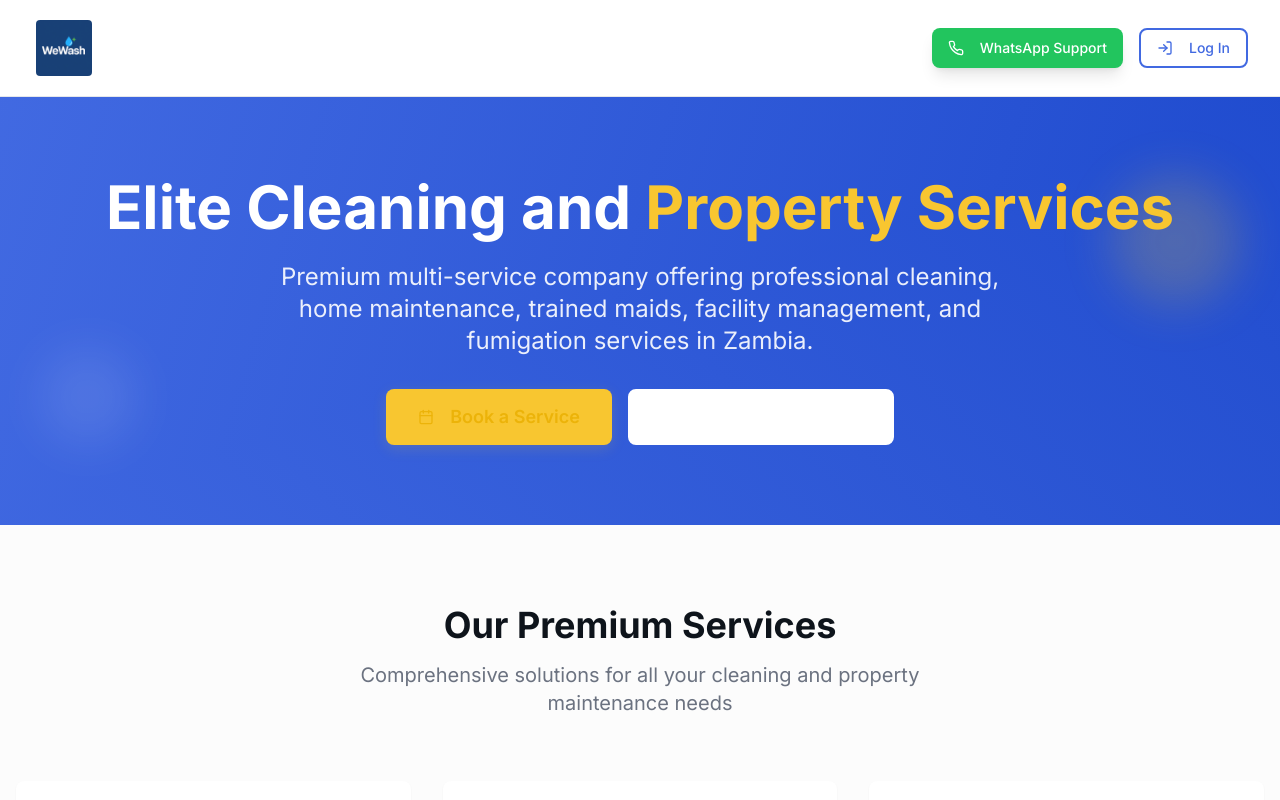
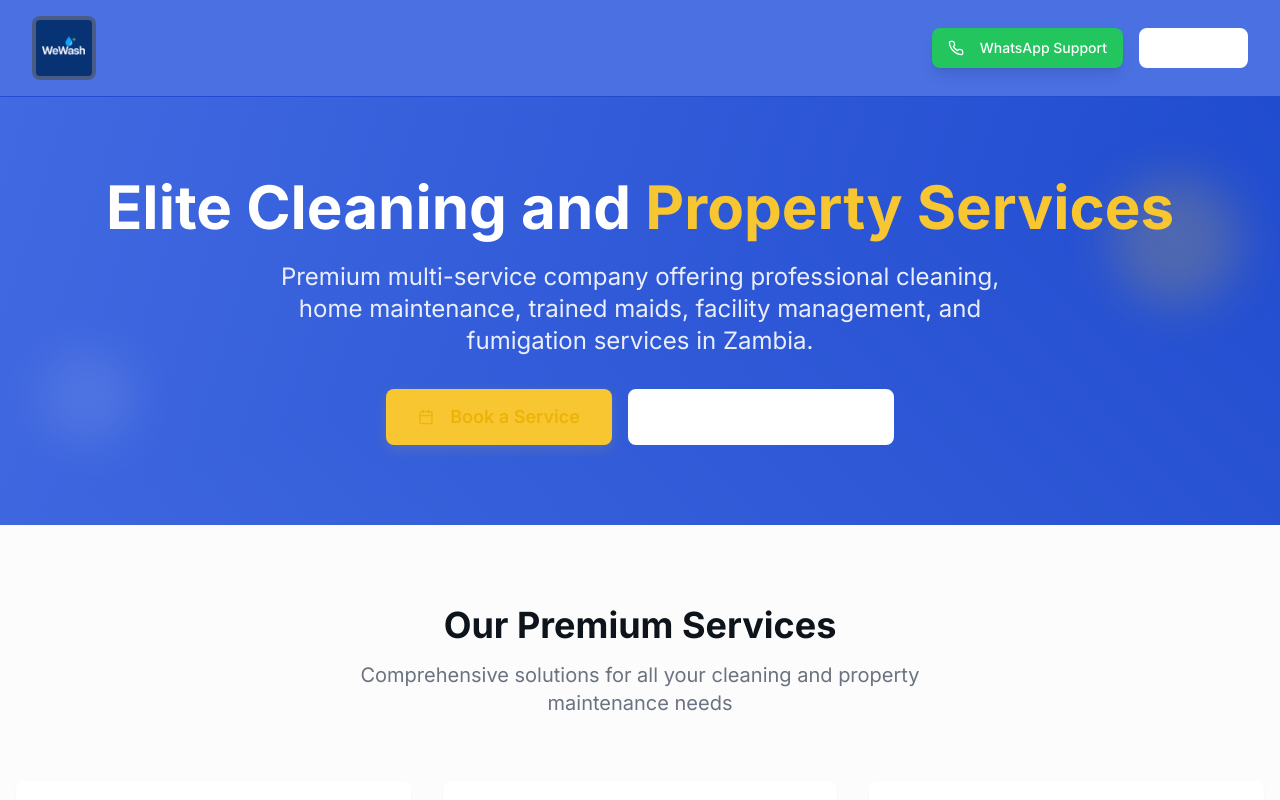
Before and after one commit to wemuve/wash-global, a React (Vite) app: page / in a window 1280 px wide. Shown: the top 800 px of the page. Built offline with nearby package versions, Linux system fonts and the light colour scheme.

Commit message:
Refactor: Implement branding plan
Implement the plan to enhance logo visibility and branding consistency.

```diff
--- a/src/pages/Index.tsx
+++ b/src/pages/Index.tsx
@@ -55,11 +55,11 @@ const Index = () => {
   }];
   return <div className="min-h-screen bg-background">
       {/* Navigation */}
-      <nav className="sticky top-0 z-50 bg-background/95 backdrop-blur supports-[backdrop-filter]:bg-background/60 border-b">
+      <nav className="sticky top-0 z-50 bg-wewash-blue backdrop-blur supports-[backdrop-filter]:bg-wewash-blue/95 border-b border-wewash-blue-dark">
         <div className="max-w-7xl mx-auto px-4 sm:px-6 lg:px-8">
           <div className="flex justify-between items-center py-4">
             <div className="flex items-center">
-              <img src="/lovable-uploads/93791de6-069c-4110-8d97-625f4c9a2cc3.png" alt="WeWash Zambia Logo" className="h-12 w-auto sm:h-16 object-contain opacity-90 bg-white/10 rounded-lg p-1" />
+              <img src="/lovable-uploads/93791de6-069c-4110-8d97-625f4c9a2cc3.png" alt="WeWash Zambia Logo" className="h-12 w-auto sm:h-16 object-contain opacity-90 bg-gray-600/80 rounded-lg p-1" />
 
             </div>
             <div className="flex items-center space-x-4">
@@ -67,7 +67,7 @@ const Index = () => {
                 <Phone className="mr-2 h-4 w-4" />
                 WhatsApp Support
               </Button>
-              <Button variant="outline" onClick={() => navigate('/login')} size="sm">
+              <Button variant="outline" onClick={() => navigate('/login')} size="sm" className="border-white text-white hover:bg-white hover:text-wewash-blue">
                 <LogIn className="mr-2 h-4 w-4" />
                 Log In
               </Button>
@@ -188,7 +188,7 @@ const Index = () => {
       </section>
 
       {/* Footer */}
-      <footer className="bg-foreground text-background py-12 px-4">
+      <footer className="bg-wewash-blue text-white py-12 px-4">
         <div className="max-w-7xl mx-auto">
           <div className="grid grid-cols-1 md:grid-cols-3 gap-8">
             <div>
@@ -196,18 +196,18 @@ const Index = () => {
                 <img src="/lovable-uploads/93791de6-069c-4110-8d97-625f4c9a2cc3.png" alt="WeWash Zambia Logo" className="h-12 w-auto" />
                 <span className="ml-2 text-2xl font-bold text-wewash-gold">Zambia</span>
               </div>
-              <p className="text-background/80 mb-4">
+              <p className="text-white/80 mb-4">
                 Elite Cleaning and Property Services - Your trusted partner for premium
                 cleaning and maintenance solutions in Zambia.
               </p>
-              <div className="flex items-center text-background/80">
+              <div className="flex items-center text-white/80">
                 <MapPin className="h-4 w-4 mr-2" />
                 Lusaka, Zambia
               </div>
             </div>
             <div>
               <h4 className="text-lg font-semibold mb-4">Our Services</h4>
-              <ul className="space-y-2 text-background/80">
+              <ul className="space-y-2 text-white/80">
                 <li>Professional Cleaning</li>
                 <li>Home Maintenance</li>
                 <li>Trained Maids</li>
@@ -222,14 +222,14 @@ const Index = () => {
                   <Phone className="mr-2 h-4 w-4" />
                   WhatsApp Support
                 </Button>
-                <Button variant="outline" size="sm" className="w-full border-background/20 text-background hover:bg-background hover:text-foreground" onClick={() => navigate('/login')}>
+                <Button variant="outline" size="sm" className="w-full border-white/20 text-white hover:bg-white hover:text-wewash-blue" onClick={() => navigate('/login')}>
                   <LogIn className="mr-2 h-4 w-4" />
                   Client Login
                 </Button>
               </div>
             </div>
           </div>
-          <div className="border-t border-background/20 mt-8 pt-8 text-center text-background/60">
+          <div className="border-t border-white/20 mt-8 pt-8 text-center text-white/60">
             <p>&copy; 2024 WeWash Zambia. All rights reserved.</p>
           </div>
         </div>
```
